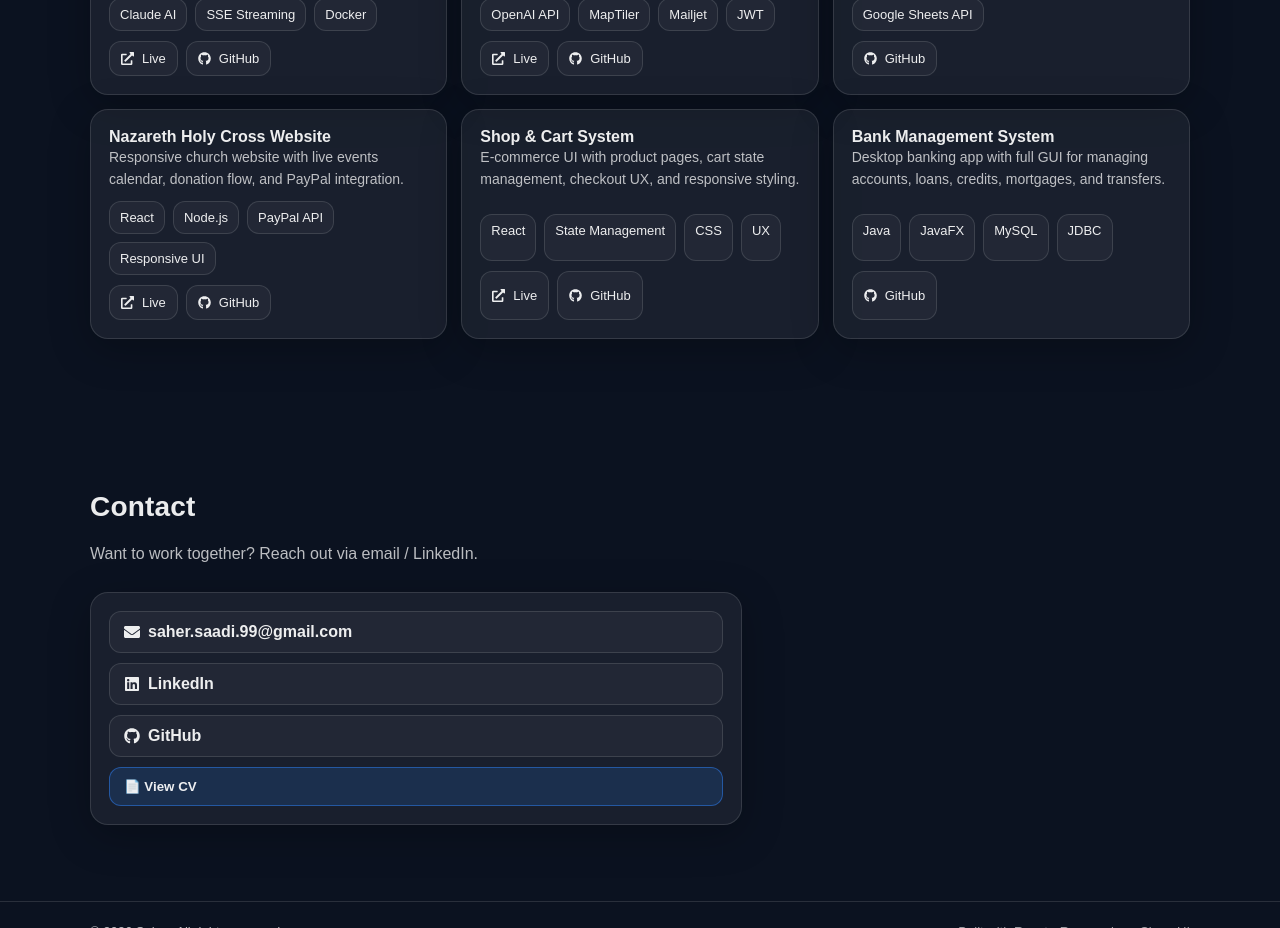
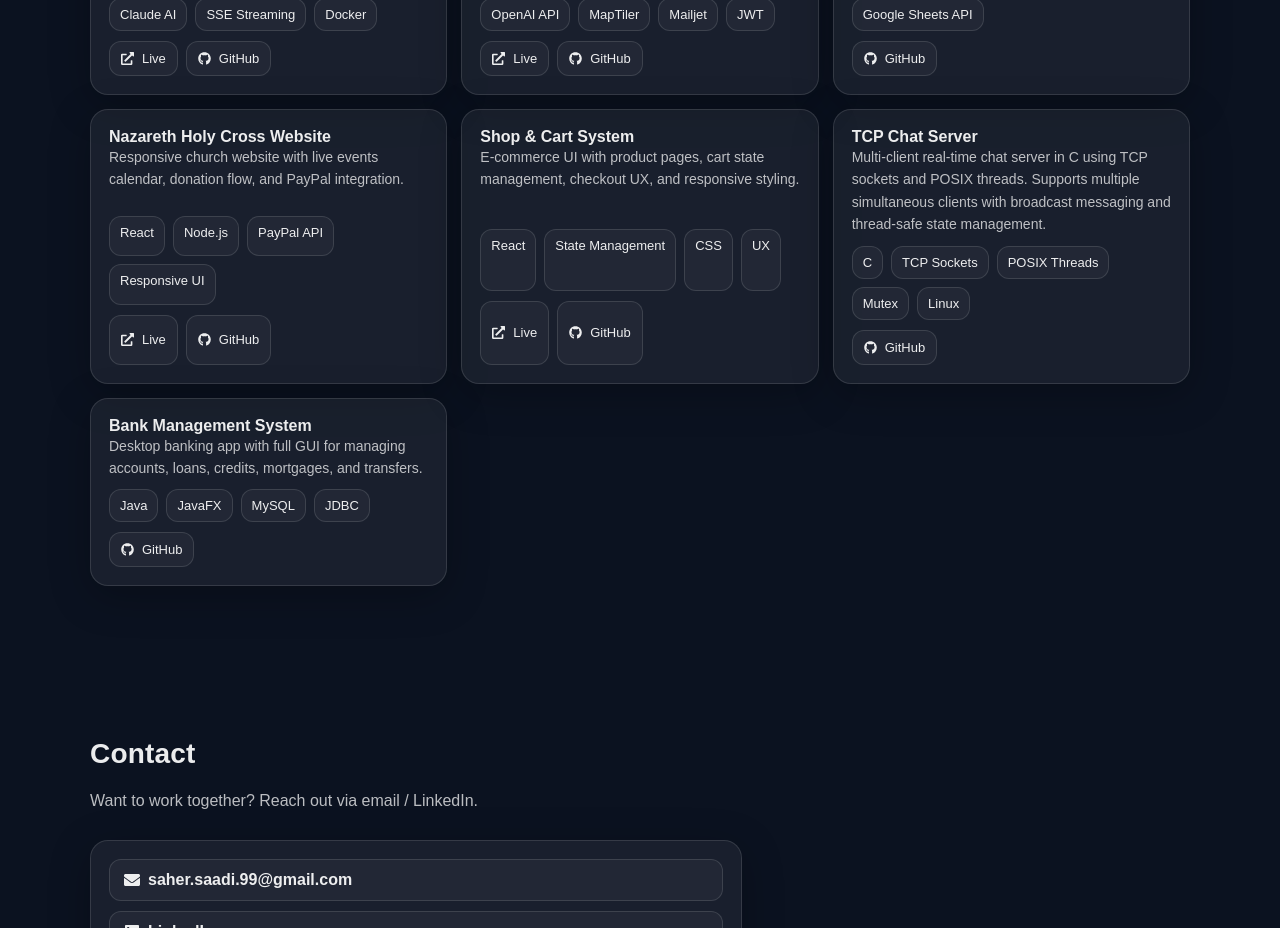
Before and after one commit to Saher-15/portfolio, a React (Vite) app: page / in a window 1280 px wide. Shown: the part 2320-3248 px from the top of the page. Built offline with nearby package versions, Linux system fonts and the light colour scheme.

Commit message:
add TCP chat server project

```diff
--- a/src/components/Projects.jsx
+++ b/src/components/Projects.jsx
@@ -35,6 +35,13 @@ const projects = [
     stack: ["React", "State Management", "CSS", "UX"],
     live: "https://siwarafashion.netlify.app",
     repo: "https://github.com/saher-15",
+  },
+  {
+    title: "TCP Chat Server",
+    desc: "Multi-client real-time chat server in C using TCP sockets and POSIX threads. Supports multiple simultaneous clients with broadcast messaging and thread-safe state management.",
+    stack: ["C", "TCP Sockets", "POSIX Threads", "Mutex", "Linux"],
+    live: null,
+    repo: "https://github.com/Saher-15/tcp-chat-server",
   },
   {
     title: "Bank Management System",
```
